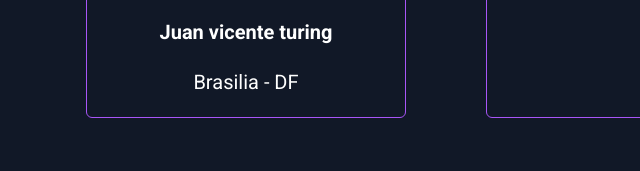
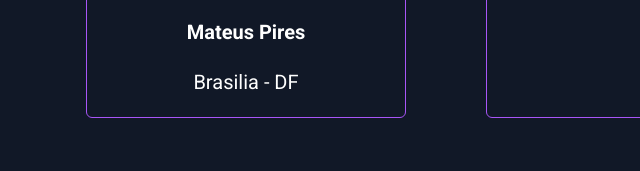
Before and after one commit to mateusdeve/portifolio-live, a website: page src/index.html in a window 1280 px wide. Shown: the part 286-457 px from the top of the page, 74-714 px from the left. Drawn offline with Linux system fonts and the light colour scheme.

Commit message:
você conhece o elon musk ?  :rocket

```diff
--- a/src/index.html
+++ b/src/index.html
@@ -23,9 +23,7 @@
             src="https://avatars.githubusercontent.com/u/55514882?v=4"
             alt=""
           />
-          <h1 class="font-bold text-white text-[20px] mt-5">
-            Juan vicente turing
-          </h1>
+          <h1 class="font-bold text-white text-[20px] mt-5">Mateus Pires</h1>
           <h2 class="mt-5 text-[20px] text-white">Brasilia - DF</h2>
         </div>
         <div class="w-7/12 border border-purple-500 rounded-md p-5 bg-gray-900">
```
